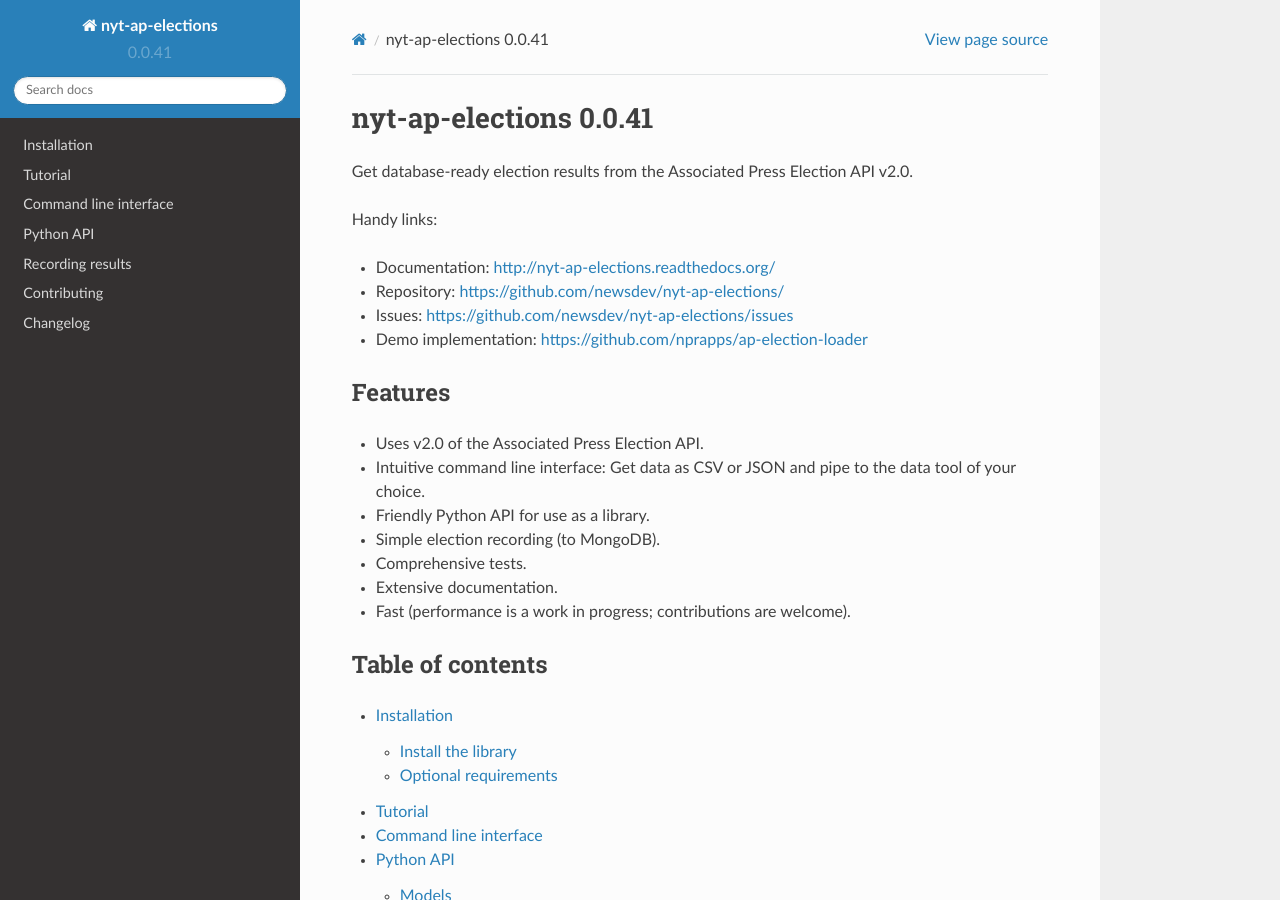
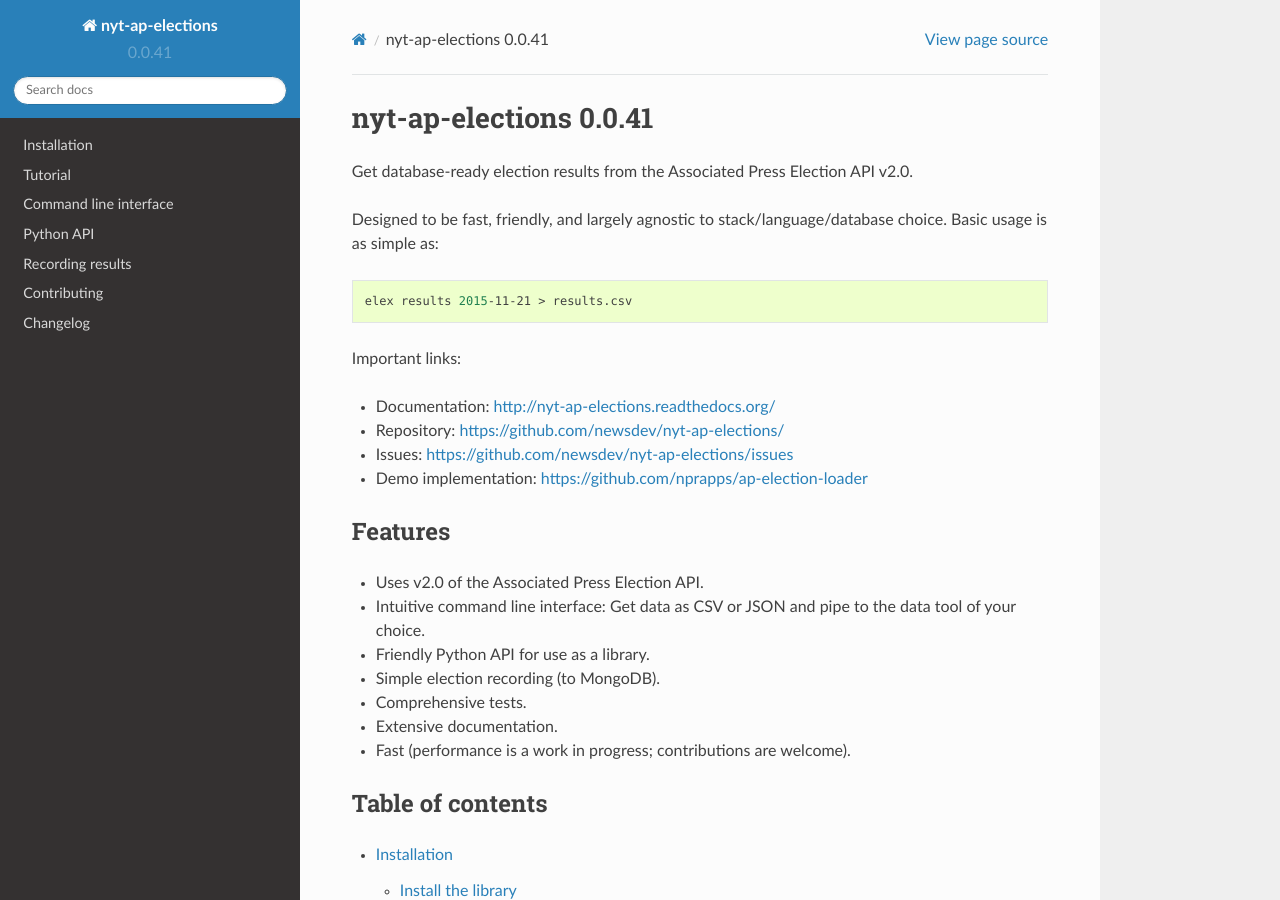
Before and after one commit to newsdev/elex, a Sphinx documentation site: the page built from docs/index.rst, in a window 1280 px wide and 900 px high. Built offline with Sphinx 7.4.7 and the Read the Docs theme 2.0.0, drawn with Linux system fonts in a browser that asks for light colours; some of the changed lines change nothing that is shown.

Commit message:
simplify readme

````diff
--- a/README.rst
+++ b/README.rst
@@ -1,121 +1,15 @@
-.. figure:: https://cloud.githubusercontent.com/assets/109988/10737959/635bfb56-7beb-11e5-9ee5-102eb1582718.png
-   :alt:
+Get database-ready election results from the Associated Press Election API v2.0.
 
-Requirements
-------------
-
--  Python 2.7
--  pip
-
-Optional requirements:
-~~~~~~~~~~~~~~~~~~~~~~
-
--  MongoDB
-
-Installation
-------------
-
-Install the Python library:
+Designed to be fast, friendly, and largely agnostic to stack/language/database choice. Basic usage is
+as simple as:
 
 .. code:: bash
 
-    pip install nyt-ap-elections
+    elex results 2015-11-21 > results.csv
 
-Set your AP API key:
+Important links:
 
-.. code:: bash
-
-    export AP_API_KEY=<MY_AP_API_KEY>
-
-Usage
------
-
-Command line utility
-~~~~~~~~~~~~~~~~~~~~
-
-This tool is primarily designed for use on the command line using
-standard \*NIX operations like pipes and output redirection.
-
-To write a stream of races in CSV format to your terminal, run:
-
-.. code:: bash
-
-    elex races 11-03-2015
-
-To write this data to a file:
-
-.. code:: bash
-
-    elex races '11-03-2015' > races.csv
-
-To pipe it into PostgreSQL:
-
-.. code:: bash
-
-    elex init-races '11-03-2015' | psql elections -c "COPY races FROM stdin DELIMITER ',' CSV HEADER;"```
-
-Output could also be piped to tools like sed, awk, or csvkit.
-
-Demo app
-~~~~~~~~
-
-See the `NPR Visuals Demo
-Loader <https://github.com/nprapps/ap-election-loader>`__.
-
-Modules
-~~~~~~~
-
-Use the election loader manually from within your project.
-
-.. code:: python
-
-    from elex.parser import api
-    from elex import loader
-
-    e = api.Election(electiondate='2015-11-03', testresults=False, liveresults=True, is_test=False)
-    raw_races = e.get_races(omitResults=False, level="ru", test=False)
-
-    races, reporting_units, candidate_reporting_units = e.get_units(raw_races)
-    candidates, ballot_positions = e.get_uniques(candidate_reporting_units)
-
-    # Now you can do whatever it is you want with these objects.
-
-Options
--------
-
-Recording
-~~~~~~~~~
-
-Flat files
-^^^^^^^^^^
-
-Will record timestamped and namespaced files to the
-``ELEX_RECORDING_DIR`` before parsing.
-
-.. code:: bash
-
-    export ELEX_RECORDING=flat
-    export ELEX_RECORDING_DIR=/tmp
-
-MongoDB
-^^^^^^^
-
-Will record a timestamped record to MongoDB, connecting via
-``ELEX_RECORDING_MONGO_URL`` and writing to the
-``ELEX_RECORDING_MONGO_DB`` database.
-
-.. code:: bash
-
-    export ELEX_RECORDING=mongodb
-    export ELEX_RECORDING_MONGO_URL=mongodb://localhost:27017/  # Or your own connection string.
-    export ELEX_RECORDING_MONGO_DB=ap_elections_loader
-
-Development
------------
-
-Run tests
-~~~~~~~~~
-
-.. code:: bash
-
-    nosetests
+* Documentation: http://nyt-ap-elections.readthedocs.org/
+* Repository: https://github.com/newsdev/nyt-ap-elections/
+* Issues: https://github.com/newsdev/nyt-ap-elections/issues
+* Demo implementation: https://github.com/nprapps/ap-election-loader
--- a/docs/index.rst
+++ b/docs/index.rst
@@ -2,14 +2,7 @@
 nyt-ap-elections |release|
 ==========================
 
-Get database-ready election results from the Associated Press Election API v2.0.
-
-Handy links:
-
-* Documentation: http://nyt-ap-elections.readthedocs.org/
-* Repository: https://github.com/newsdev/nyt-ap-elections/
-* Issues: https://github.com/newsdev/nyt-ap-elections/issues
-* Demo implementation: https://github.com/nprapps/ap-election-loader
+.. include:: ../README.rst
 
 Features
 ========
````
